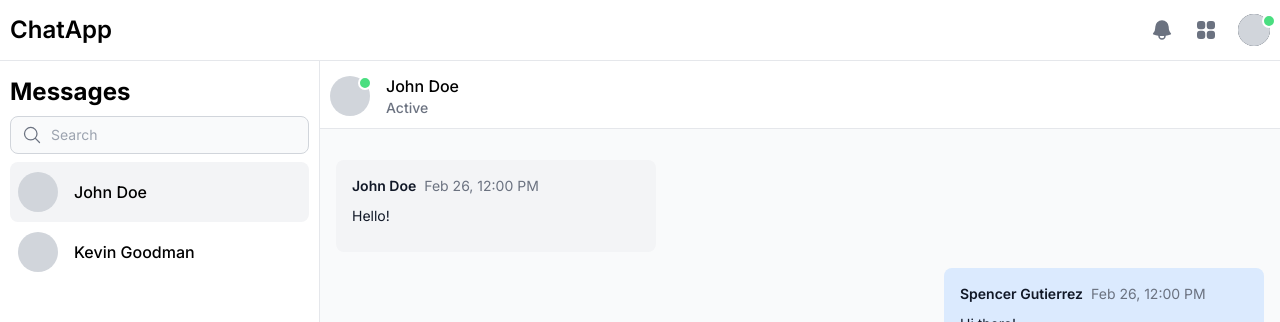
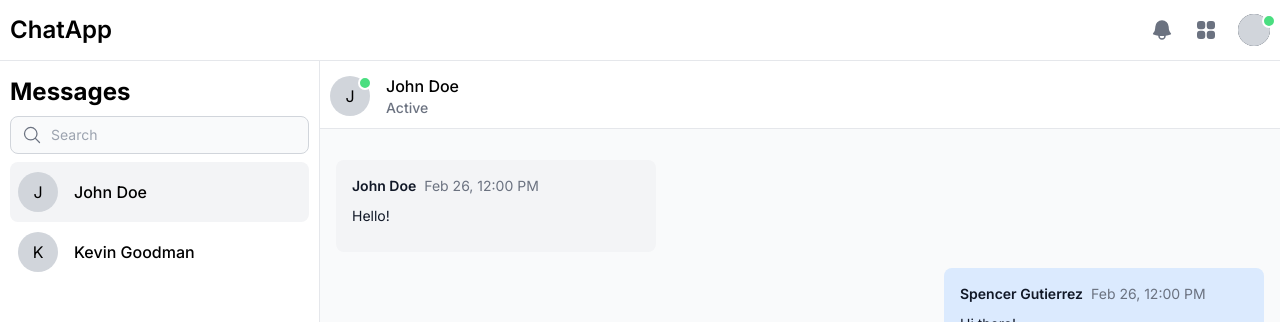
Before and after one commit to damianwysokinski/chat-app-react, a Next.js app: page /chat/1 in a window 1280 px wide. Shown: the top 322 px of the page. Built offline with nearby package versions, Linux system fonts and the light colour scheme.

Commit message:
show first letter of user name in avatar

```diff
--- a/src/components/ChatHeader.tsx
+++ b/src/components/ChatHeader.tsx
@@ -10,7 +10,9 @@ const ChatHeader: FC<ChatHeaderProps> = ({ user }) => {
     <div className="fixed left-0 right-0 top-0 border-b border-gray-200 bg-white pt-16 md:ml-80 dark:border-gray-700 dark:bg-gray-800">
       <div className="flex items-center gap-4 p-2.5">
         <div className="relative">
-          <div className="h-10 w-10 rounded-full bg-gray-300"></div>
+        <div className="h-10 w-10 rounded-full bg-gray-300 flex items-center justify-center">
+          {user.name.charAt(0)}
+        </div>
           <span className="absolute left-7 top-0  h-3.5 w-3.5 rounded-full border-2 border-white bg-green-400 dark:border-gray-800"></span>
         </div>
         <div className="font-medium dark:text-white">
--- a/src/components/Sidebar/SidebarUserItem.tsx
+++ b/src/components/Sidebar/SidebarUserItem.tsx
@@ -17,7 +17,9 @@ const SidebarUserItem: FC<UserItemProps> = ({ user }) => {
         href={`/chat/${user.id}`}
         className={`flex cursor-pointer items-center gap-4 rounded-lg px-2 py-2.5 hover:bg-gray-100 dark:hover:bg-gray-700 ${isLinkActive ? 'bg-gray-100 dark:bg-gray-700' : ''}`}
       >
-        <div className="h-10 w-10 rounded-full bg-gray-300"></div>
+        <div className="h-10 w-10 rounded-full bg-gray-300 flex items-center justify-center">
+          {user.name.charAt(0)}
+        </div>
         <div className="font-medium dark:text-white">
           <div>{user.name}</div>
         </div>
```
